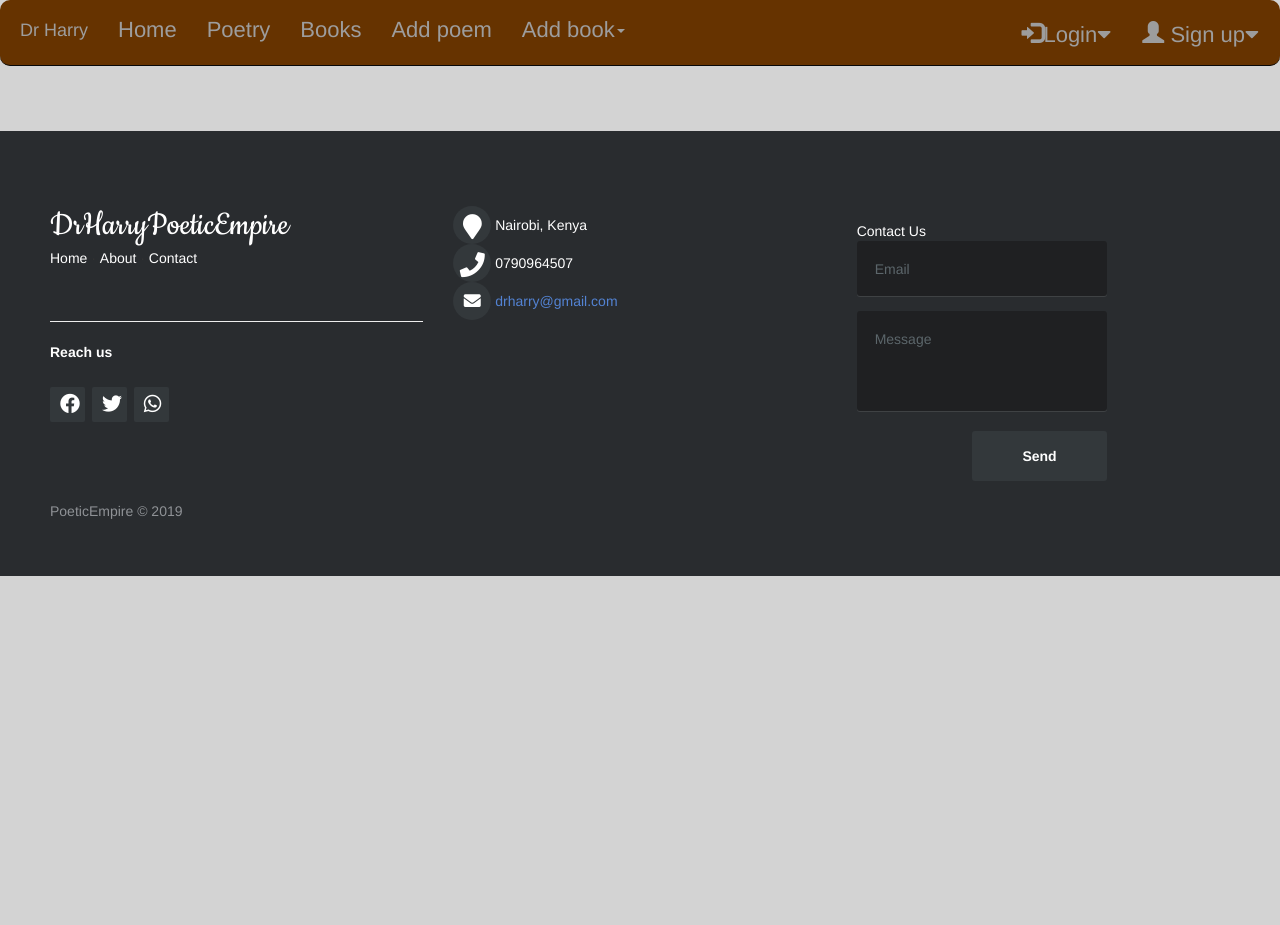
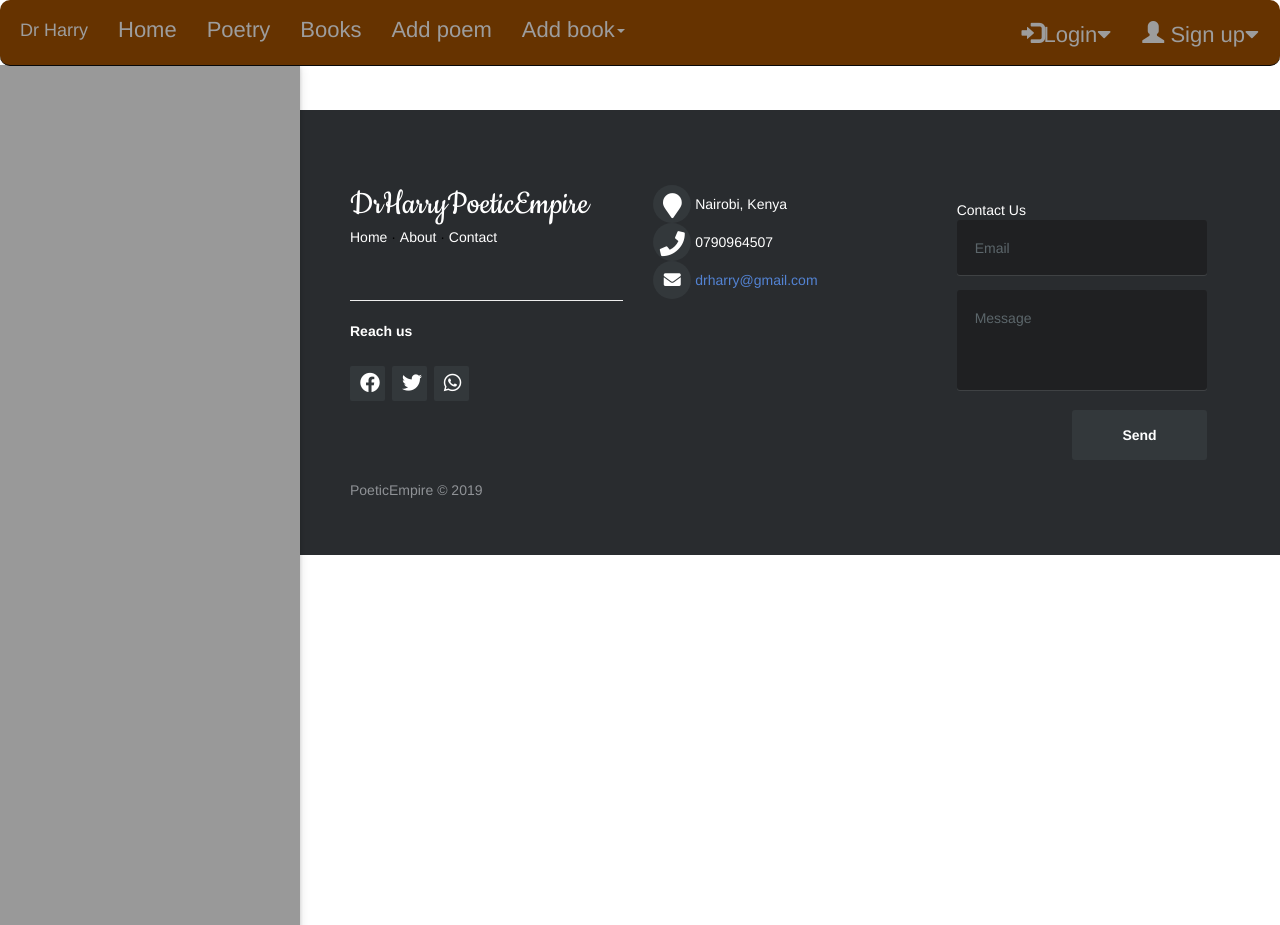
Before and after one commit to kmike-wachira/DrHarry, a PHP site: page /pages/poems.php in a window 1280 px wide. Run offline with PHP 8.4, Linux system fonts and the light colour scheme; data that the repository does not hold is empty.

Commit message:
changed the whole body layout

```diff
--- a/pages/poems.php
+++ b/pages/poems.php
@@ -1,35 +1,44 @@
-<?php
-session_start();
-?>
-
 <!DOCTYPE html>
 <html>
 <head>
-    <meta charset="utf-8">
-    <meta http-equiv="X-UA-Compatible" content="IE=edge">
-    <title>Poems</title>
-    <meta name="viewport" content="width=device-width, initial-scale=1">
+<link rel="stylesheet" href="../custom_css/w3.css">
   <link rel="stylesheet" href="../css/bootstrap.min.css">
-    <link rel="stylesheet" href="../custom_css/w3.css">
   <link rel="stylesheet" href="../custom_css/index.css">
   <link rel="stylesheet" type="text/css" media="screen" href="../custom_css/poems.css">
+  <link href="../fontawesome/css/all.css" rel="stylesheet">
+  <link rel="stylesheet" href="../flat-icon/flaticon.css">
+
+<meta name="viewport" content="width=device-width, initial-scale=1">
+<style>
+.w3-opennav{
+position:fixed;
+top:60px;
+
+}
+.w3-main{
+  margin-left:300px
+}
+.w3-sidenav{
+  width:300px;
+  top:65px;
+  font-size:20px;
+  text-align:center;
+ color:white;
+  list-style-type:none;
+  background:#999999;
+}
+</style>
+
 </head>
 
-<body style="background:lightgrey;" data-spy="scroll" data-target="#myScrollspy" data-offset="20">
-
-   <!-- navigation bar -->
+<body>
 <?php
 include 'navbar.php';
     ?>
-
-
-    <!-- navigation bar -->
+  <nav class="w3-sidenav w3-text-white w3-collapse  w3-card-2 w3-animate-left" style="">
+    <a href="javascript:void(0)" onclick="w3_close()"
+    class="w3-closenav w3-large w3-hide-large">Close ×</a>
     <?php
-       echo ' <div class="container  poemRow">
-                 <div class="row ">
-                 <div  class="w3-card-8 w3-red">
-                  <nav class="col-sm-3 col-xs-2" id="myScrollspy">
-                   <ul class="nav nav-pills nav-stacked">';
       include '../tmp/connection.php';
       $poem_sql = "SELECT * FROM poems";
       $poem_result = $conn->query($poem_sql);
@@ -38,10 +47,13 @@ include 'navbar.php';
             echo ' <li class=""><a href="#'.$poem_row['poem-title'].'">'.$poem_row['poem-title'].'</a></li>';
            }
           }
-                echo'</ul>
+    ?>
   </nav>
-              </div>
-              <div class="col-sm-9 col-xs-9 section" >';
+
+  <div class="w3-main w3-white " style="">
+  <span class="w3-opennav w3-btn-floating w3-white w3-xlarge w3-hide-large" style="top:60px;right:20px "onclick="w3_open()">☰</span>
+
+  <?php
   $poem_sql = "SELECT * FROM poems";
               $poem_result = $conn->query($poem_sql);
               if ($poem_result->num_rows > 0) {
@@ -55,7 +67,7 @@ include 'navbar.php';
                           <img class="poemImage w3-border w3-padding"src="../images/'.$poem_row['image-link'].'" alt="">
                          </div>
                        <h3 class="center">'.$poem_row['poem-title'].'</h3>
-                     <p class="bb" > <pre>'.$poem_row['Poem -Body'].' </pre> </p>  <br>
+                     <p> <pre>'.$poem_row['Poem -Body'].' </pre> </p>  <br>
                       <h4 class="WrittenBy center ">WrittenBy &copy; '.$poem_row['poet'].'</h4>
                       </div>
                       <div class="col-sm-3"></div>
@@ -64,14 +76,20 @@ include 'navbar.php';
                 }
                }
 
-            echo'  </div>
-            </div>
-          </div>';
-          ?>
-  <?php
+
                include 'footer.php';
                ?>
 
+
+  </div>
+  <script>
+  function w3_open() {
+      document.getElementsByClassName("w3-sidenav")[0].style.display = "block";
+  }
+  function w3_close() {
+      document.getElementsByClassName("w3-sidenav")[0].style.display = "none";
+  }
+  </script>
     <script src="../js/jquery-3.3.1.min.js"></script>
     <script src="../js/bootstrap.min.js"></script>
     <script src="../custom_js/main.js"></script>
```
Lines whose indentation alone changed are shown as unchanged.
